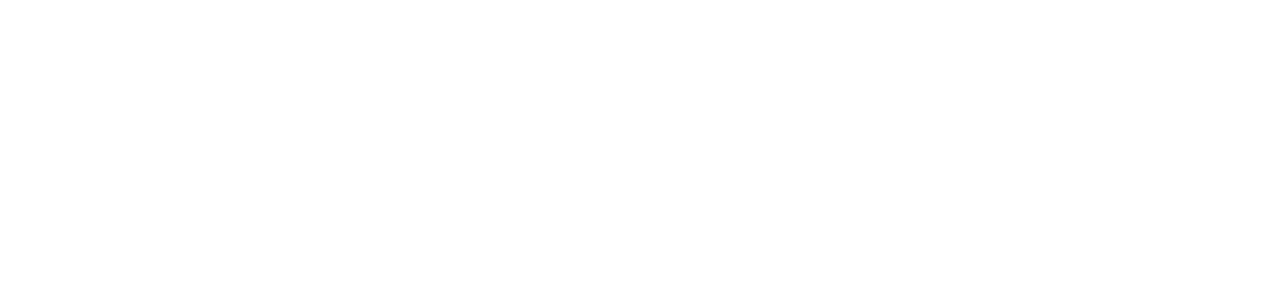
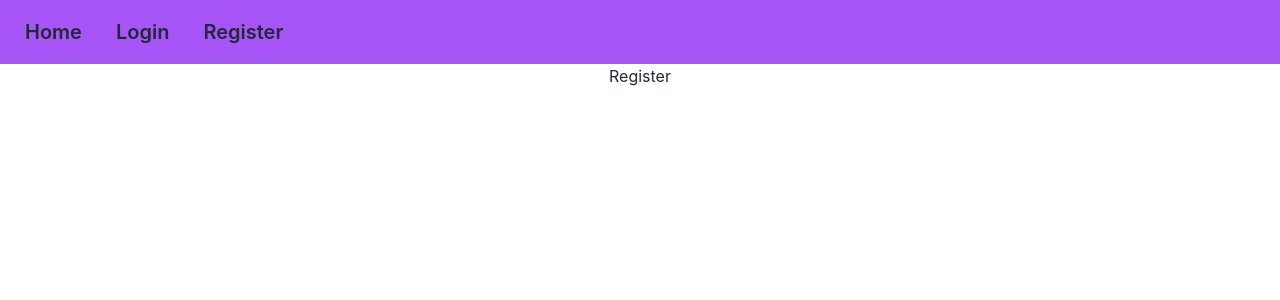
Before and after one commit to codex-zubair/private-rotue, a React (Create React App) app: page /register in a window 1280 px wide. Shown: the top 300 px of the page. Built offline with nearby package versions, Linux system fonts and the light colour scheme.

Commit message:
route are setup

```diff
--- a/public/index.html
+++ b/public/index.html
@@ -6,7 +6,7 @@
   <link rel="icon" href="%PUBLIC_URL%/favicon.ico" />
   <meta name="viewport" content="width=device-width, initial-scale=1" />
   <meta name="theme-color" content="#000000" />
-  <html data-theme="corporate">
+
 
   </html>
   <meta name="description" content="Web site created using create-react-app" />
--- a/src/App.js
+++ b/src/App.js
@@ -1,10 +1,12 @@
-import logo from './logo.svg';
+import { RouterProvider } from 'react-router-dom';
 import './App.css';
+import { route } from './Routes/Routes';
 
 function App() {
   return (
     <div className="App">
 
+      <RouterProvider router={route}></RouterProvider>
 
     </div>
   );
--- /dev/null
+++ b/src/Layout/Main/Main.js
@@ -0,0 +1,16 @@
+import React from 'react';
+import { Outlet } from 'react-router-dom';
+import Navbar from '../Navbar/Navbar';
+
+
+
+const Main = () => {
+    return (
+        <div>
+            <Navbar></Navbar>
+            <Outlet></Outlet>
+        </div>
+    );
+};
+
+export default Main;
--- /dev/null
+++ b/src/Layout/Navbar/Navbar.js
@@ -0,0 +1,16 @@
+import React from 'react';
+import { Link } from 'react-router-dom';
+
+const Navbar = () => {
+    return (
+        <nav>
+            <div className="navbar bg-purple-500">
+                <Link to='/home' className="btn btn-ghost normal-case text-xl">Home</Link>
+                <Link to= '/login' className="btn btn-ghost normal-case text-xl">Login</Link>
+                <Link to='/register' className="btn btn-ghost normal-case text-xl">Register</Link>
+            </div>
+        </nav>
+    );
+};
+
+export default Navbar;
--- /dev/null
+++ b/src/Page/Home/Home.js
@@ -0,0 +1,12 @@
+import React from 'react';
+import Register from '../Register/Register'
+
+const Home = () => {
+    return (
+        <div>
+            <Register></Register>
+        </div>
+    );
+};
+
+export default Home;
--- /dev/null
+++ b/src/Page/Login/Login.js
@@ -0,0 +1,11 @@
+import React from 'react';
+
+const Login = () => {
+    return (
+        <div>
+            Login
+        </div>
+    );
+};
+
+export default Login;
--- /dev/null
+++ b/src/Page/Register/Register.js
@@ -0,0 +1,11 @@
+import React from 'react';
+
+const Register = () => {
+    return (
+        <div>
+            Register
+        </div>
+    );
+};
+
+export default Register;
--- /dev/null
+++ b/src/Routes/Routes.js
@@ -0,0 +1,32 @@
+import { createBrowserRouter } from "react-router-dom";
+import Main from '../Layout/Main/Main';
+import Home from "../Page/Home/Home";
+import Login from "../Page/Login/Login";
+import Register from "../Page/Register/Register";
+
+
+
+
+
+export const route = createBrowserRouter([
+
+    {
+        path:'/' , element: <Main></Main>, children: [
+            {
+                path:'/home', element:<Home></Home>
+            },
+
+            {
+                path: '/login', element:<Login></Login>
+            },
+
+            {
+                path: '/register', element: <Register></Register>
+            }
+        ]
+    },
+
+
+
+
+])
--- a/tailwind.config.js
+++ b/tailwind.config.js
@@ -7,4 +7,8 @@
     extend: {},
   },
   plugins: [require("daisyui")],
+
+  // daisyui: {
+  //   themes: [ "dark", "cupcake", "bumblebee", "emerald", "corporate", "synthwave", "retro", "cyberpunk", "valentine", "halloween", "garden", "forest", "aqua", "lofi", "pastel", "fantasy", "wireframe", "black", "luxury", "dracula", "cmyk", "autumn", "business", "acid", "lemonade", "night", "coffee", "winter"],
+  // },
 }
```
Also changed, not shown: src/Layout/Footer/Footer.js (added), src/index.css (line endings or trailing spaces).
